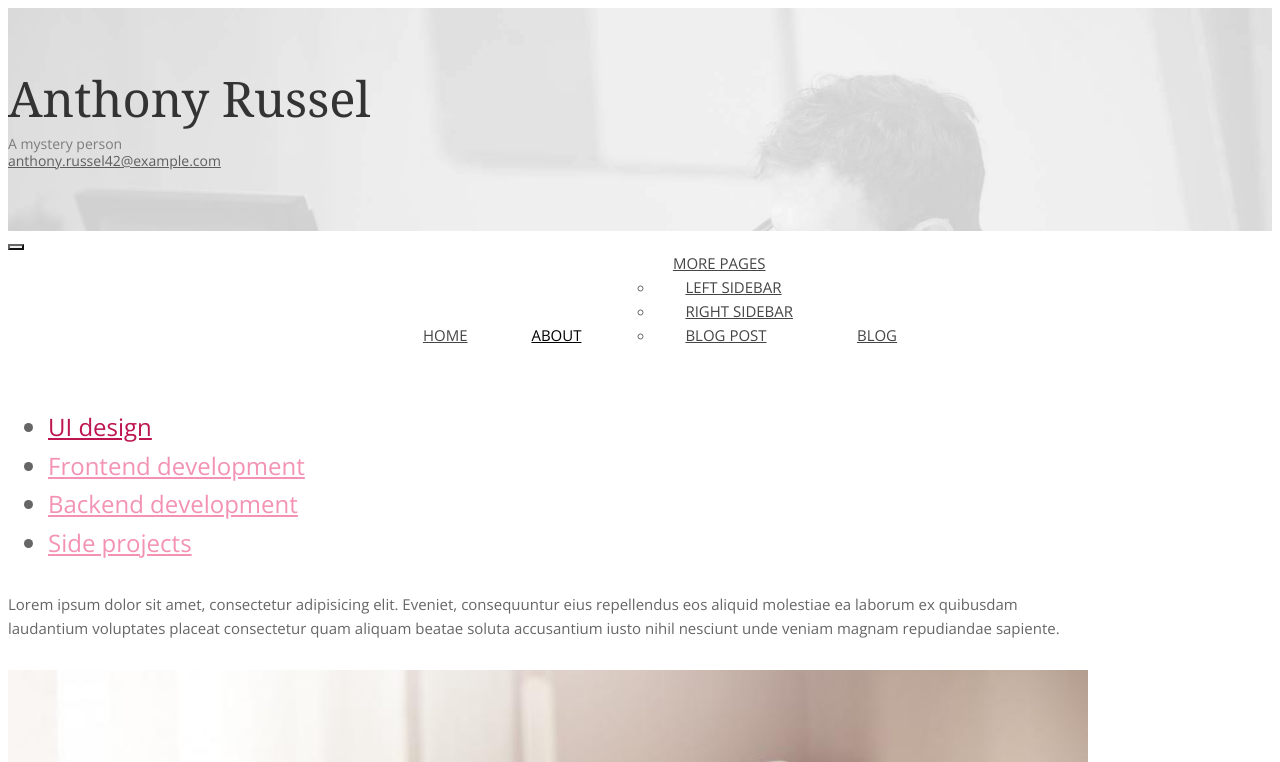
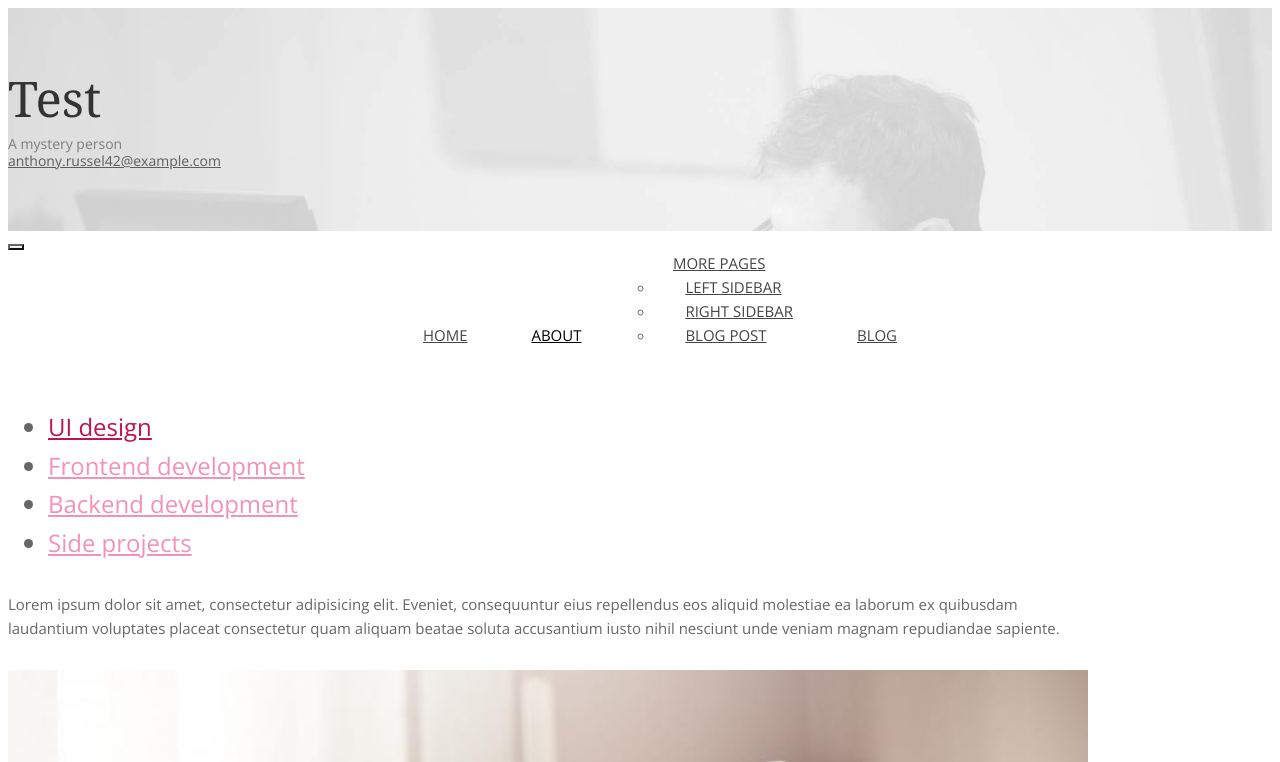
Before and after one commit to AL3X3J02/TestPortoflio, a plain HTML site: page about.html in a window 1280 px wide. Shown: the top 762 px of the page. Drawn offline with nearby package versions, Linux system fonts and the light colour scheme; some icons are missing; a web font is replaced by a local one.

Commit message:
initialcommit

```diff
--- a/about.html
+++ b/about.html
@@ -26,7 +26,7 @@
 <header id="header">
 	<div id="head" class="parallax" parallax-speed="1">
 		<h1 id="logo" class="text-center">
-			<span class="title">Anthony Russel</span>
+			<span class="title">Test</span>
 			<span class="tagline">A mystery person<br>
 				<a href="">anthony.russel42@example.com</a></span>
 		</h1>
```
